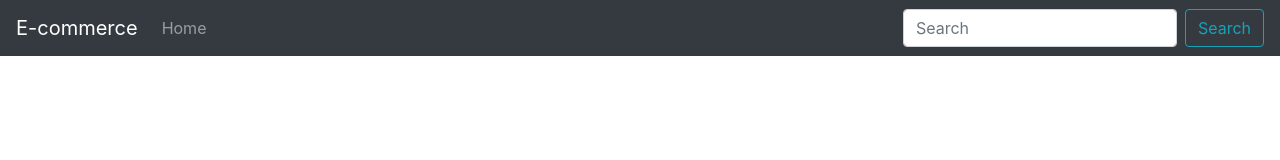
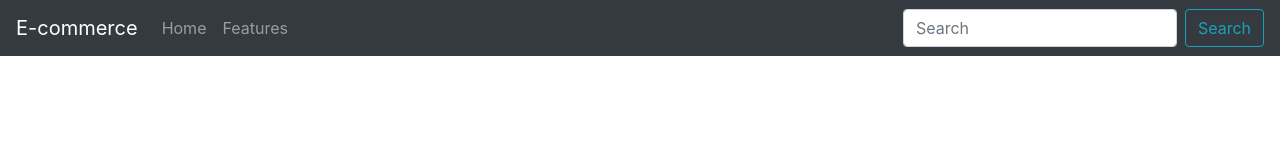
Before and after one commit to juanbonami/e-commerce-front-end, a React (Create React App) app: page / in a window 1280 px wide. Shown: the top 160 px of the page. Built offline with nearby package versions, Linux system fonts and the light colour scheme.

Commit message:
added Link component for Features

```diff
--- a/src/App.js
+++ b/src/App.js
@@ -9,7 +9,7 @@ function App() {
     <Navbar.Brand href="#home">E-commerce</Navbar.Brand>
     <Nav className="mr-auto">
       <Nav.Link href="#home">Home</Nav.Link>
-
+      <Nav.Link href="#features">Features</Nav.Link>
 
     </Nav>
     <Form inline>
```
